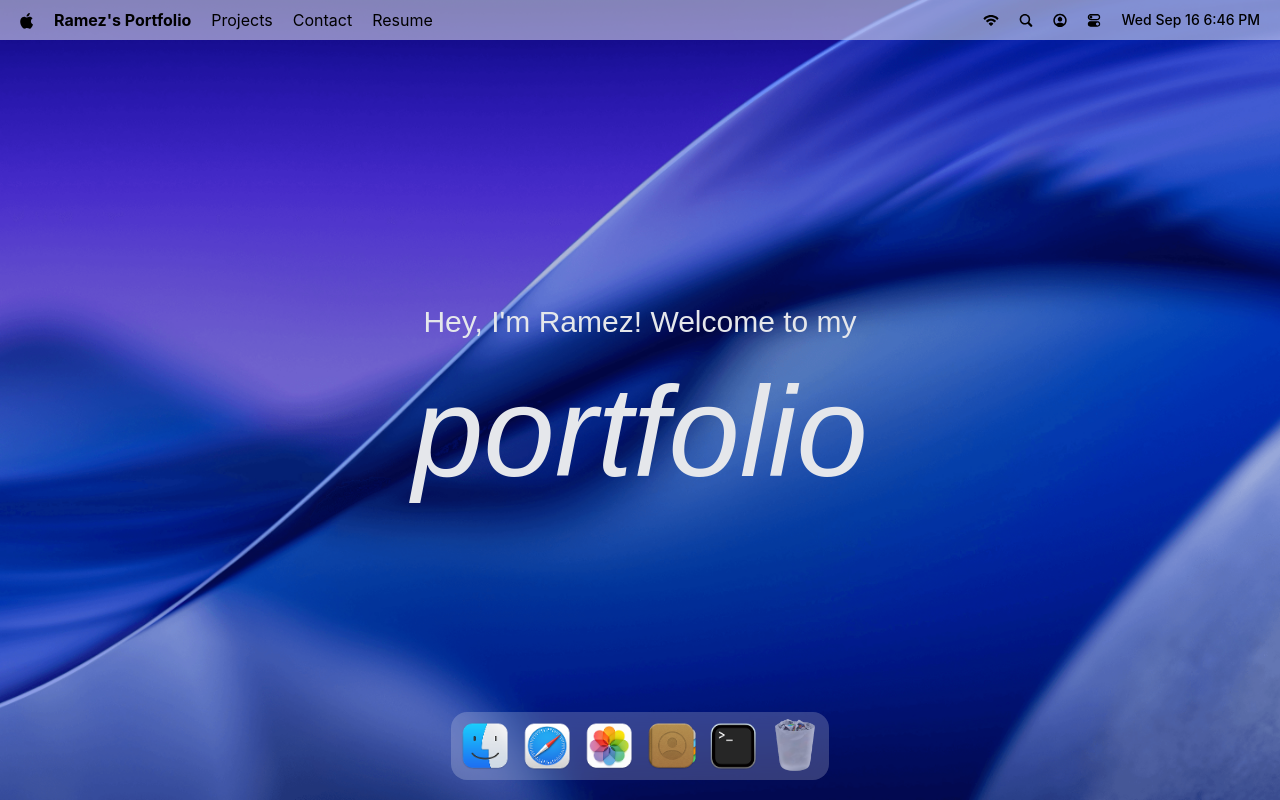
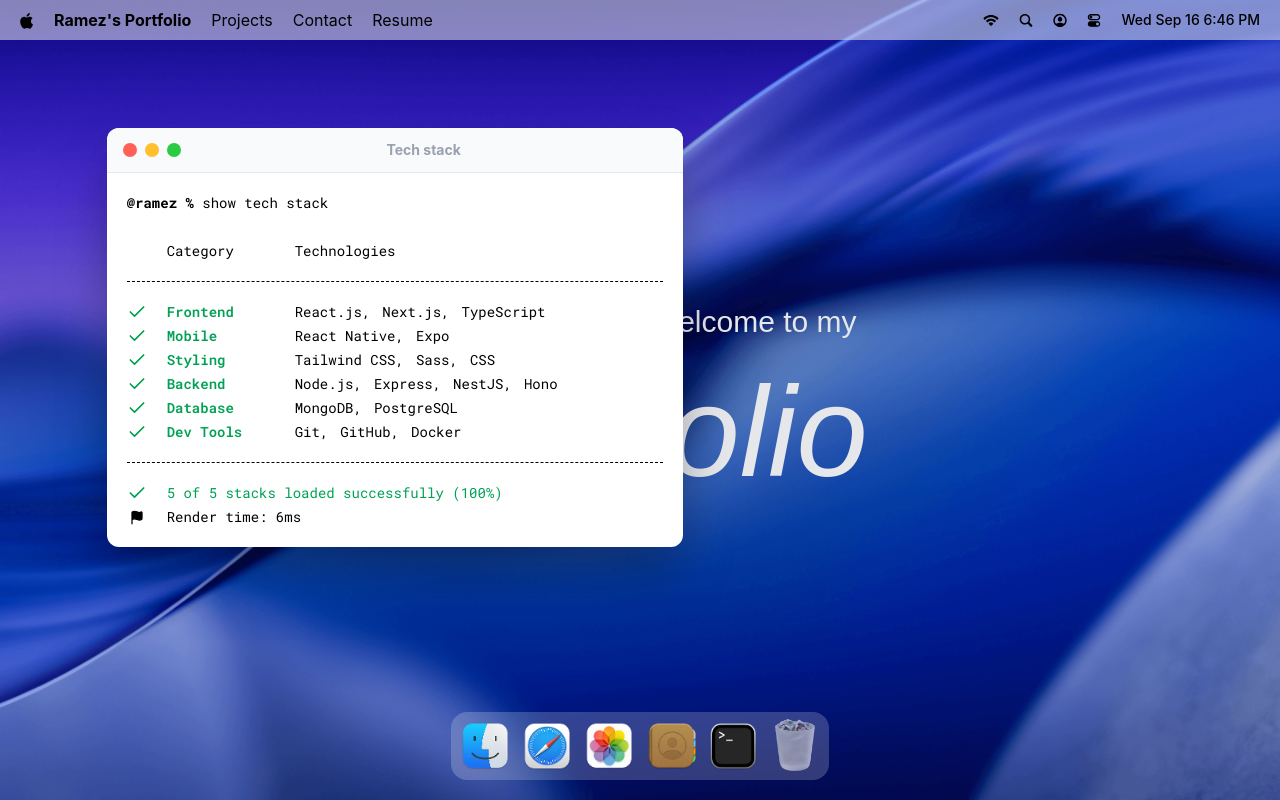
Before and after one commit to RamezKhaled77/macOS-Portfolio, a React (Vite) app: page / in a window 1280 px wide. Both pictures are taken after a click on the button 733 px from the left and 746 px from the top of the page. Built offline with nearby package versions, Linux system fonts and the light colour scheme; a web font is replaced by a local one.

Commit message:
implement a hoc for managing window states & add the first window - terminal

```diff
--- a/src/App.jsx
+++ b/src/App.jsx
@@ -1,4 +1,9 @@
 import { Dock, Navbar, Welcome } from "#components";
+import { Terminal } from "#windows";
+import gsap from "gsap";
+import { Draggable } from "gsap/Draggable";
+
+gsap.registerPlugin(Draggable);
 
 const App = () => {
   return (
@@ -6,6 +11,8 @@
       <Navbar />
       <Welcome />
       <Dock />
+
+      <Terminal />
     </main>
   );
 };
--- /dev/null
+++ b/src/components/WindowControls.jsx
@@ -0,0 +1,20 @@
+import useWindowStore from "#store/window";
+
+const WindowControls = ({ target }) => {
+  const { closeWindow } = useWindowStore();
+
+  return (
+    <div id="window-controls">
+      <button
+        type="button"
+        className="close"
+        aria-label="Close window"
+        onClick={() => closeWindow(target)}
+      />
+      <div className="minimize" />
+      <div className="maximize" />
+    </div>
+  );
+};
+
+export default WindowControls;
--- a/src/components/index.js
+++ b/src/components/index.js
@@ -1,4 +1,5 @@
 import Navbar from "#components/Navbar";
 import Welcome from "#components/Welcome";
 import Dock from "#components/Dock";
-export { Navbar, Welcome, Dock };
+import WindowControls from "#components/WindowControls";
+export { Navbar, Welcome, Dock, WindowControls };
--- /dev/null
+++ b/src/hoc/WindowWrapper.jsx
@@ -0,0 +1,53 @@
+import useWindowStore from "#store/window";
+import { useGSAP } from "@gsap/react";
+import gsap from "gsap";
+import { Draggable } from "gsap/Draggable";
+import { useLayoutEffect } from "react";
+import { useRef } from "react";
+
+const WindowWrapper = (Component, windowKey) => {
+  const Wrapped = (props) => {
+    const { focusWindow, windows } = useWindowStore();
+    const { isOpen, zIndex } = windows[windowKey];
+    const ref = useRef(null);
+
+    useGSAP(() => {
+      const el = ref.current;
+      if (!el || !isOpen) return;
+      el.style.display = "block";
+
+      gsap.fromTo(
+        el,
+        { scale: 0.8, opacity: 0, y: 40 },
+        { scale: 1, opacity: 1, y: 0, duration: 0.25, ease: "power1.out" },
+      );
+    }, [isOpen]);
+
+    useGSAP(() => {
+      const el = ref.current;
+      if (!el) return;
+      const [instance] = Draggable.create(el, {
+        onPress: () => focusWindow(windowKey),
+      });
+
+      return () => instance.kill();
+    }, []);
+
+    useLayoutEffect(() => {
+      const el = ref.current;
+      if (!el) return;
+      el.style.display = isOpen ? "block" : "none";
+    }, [isOpen]);
+
+    return (
+      <section id={windowKey} ref={ref} style={{ zIndex }} className="absolute">
+        <Component {...props} />
+      </section>
+    );
+  };
+
+  Wrapped.displayName = `WindowWrapper(${Component.displayName || Component.name || "Component"})`;
+  return Wrapped;
+};
+
+export default WindowWrapper;
--- /dev/null
+++ b/src/windows/Terminal.jsx
@@ -0,0 +1,56 @@
+import { WindowControls } from "#components";
+import { techStack } from "#constants";
+import WindowWrapper from "#hoc/WindowWrapper";
+import { Flag } from "lucide-react";
+import { Check } from "lucide-react";
+
+const Terminal = () => {
+  return (
+    <>
+      <div id="window-header">
+        <WindowControls target="terminal" />
+        <h2>Tech stack</h2>
+      </div>
+
+      <div className="techstack">
+        <p>
+          <span className="font-bold">@ramez % </span>
+          show tech stack
+        </p>
+        <div className="label">
+          <p className="w-32">Category</p>
+          <p>Technologies</p>
+        </div>
+        <ul className="content">
+          {techStack.map(({ category, items }) => (
+            <li key={category} className="flex items-center">
+              <Check className="check" size={20} />
+              <h3>{category}</h3>
+              <ul>
+                {items.map((item, i) => (
+                  <li key={i}>
+                    {item}
+                    {i < items.length - 1 ? "," : ""}
+                  </li>
+                ))}
+              </ul>
+            </li>
+          ))}
+        </ul>
+        <div className="footnote">
+          <p>
+            <Check size={20} /> 5 of 5 stacks loaded successfully (100%)
+          </p>
+          <p className="text-black">
+            <Flag size={15} fill="black" />
+            Render time: 6ms
+          </p>
+        </div>
+      </div>
+    </>
+  );
+};
+
+const TerminalWindow = WindowWrapper(Terminal, "terminal");
+
+export default TerminalWindow;
--- /dev/null
+++ b/src/windows/index.js
@@ -0,0 +1,3 @@
+import Terminal from "./Terminal";
+
+export { Terminal };
```
